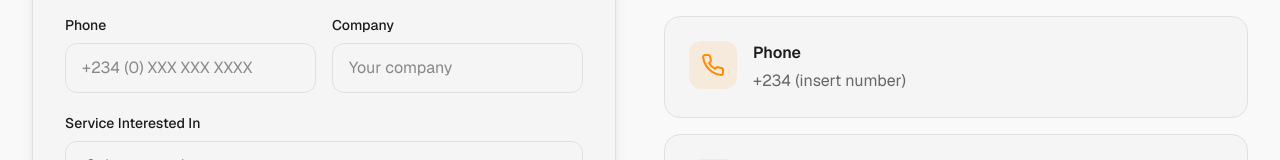
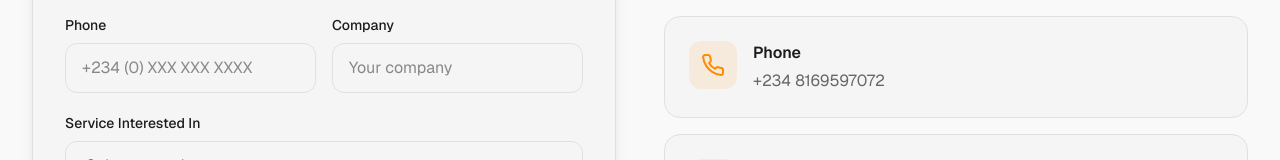
Before and after one commit to Emmyayeni/MaigariLinks, a Next.js app: page /contact in a window 1280 px wide. Shown: the part 985-1145 px from the top of the page. Built offline with nearby package versions, Linux system fonts and the light colour scheme.

Commit message:
Merge remote changes

```diff
--- a/components/contact/contact-info.tsx
+++ b/components/contact/contact-info.tsx
@@ -42,8 +42,8 @@ export default function ContactInfo() {
     {
       icon: Phone,
       title: "Phone",
-      details: "+234 (insert number)",
-      link: "tel:+234",
+      details: "+234 8169597072",
+      link: "tel:+234 8169597072",
       delay: 2,
     },
     {
```
